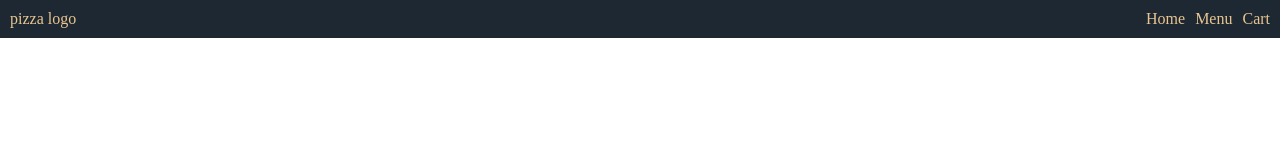
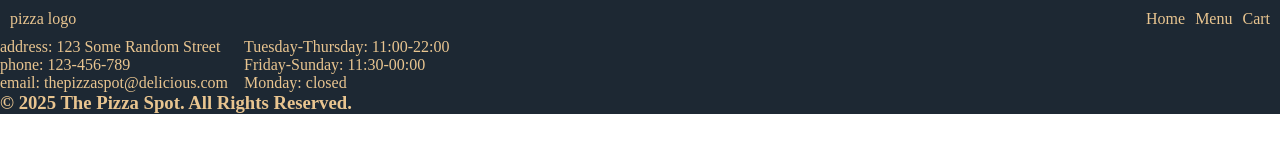
Before and after one commit to RgBunn/The-Pizza-Spot, a plain HTML site: page pages/cart.html in a window 1280 px wide. Drawn offline with Linux system fonts and the light colour scheme.

Commit message:
created skeleton for footer

```diff
--- a/pages/cart.html
+++ b/pages/cart.html
@@ -18,5 +18,26 @@
         </ul>
       </div>
     </nav>
+    <footer>
+      <div class="footer-container">
+        <div class="restaurants-info">
+          <div class="contacts">
+            <p>address: 123 Some Random Street</p>
+            <p>phone: 123-456-789</p>
+            <p>email: thepizzaspot@delicious.com</p>
+          </div>
+          <div class="business-hours">
+            <ul>
+              <li>Tuesday-Thursday: 11:00-22:00</li>
+              <li>Friday-Sunday: 11:30-00:00</li>
+              <li>Monday: closed</li>
+            </ul>
+          </div>
+        </div>
+        <div class="copyrights">
+          <h3>© 2025 The Pizza Spot. All Rights Reserved.</h3>
+        </div>
+      </div>
+    </footer>
   </body>
 </html>
--- a/styles/navbar-footer.css
+++ b/styles/navbar-footer.css
@@ -21,3 +21,12 @@ ul li a {
 .logo img {
   height: 20px;
 }
+/* footer */
+.footer-container {
+  background-color: var(--black);
+  color: var(--light-caramel);
+}
+.restaurants-info {
+  display: flex;
+  gap: 1rem;
+}
```
Also changed, not shown: pages/index.html (+21 -0 lines), pages/menu.html (+21 -0 lines).
